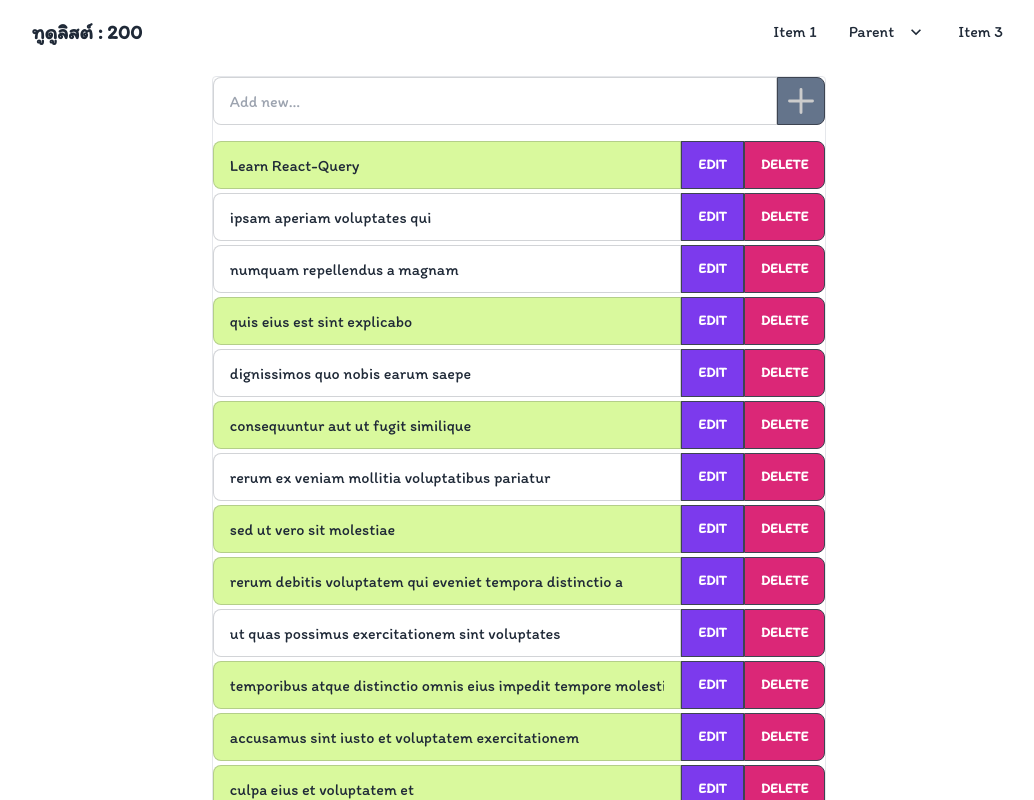
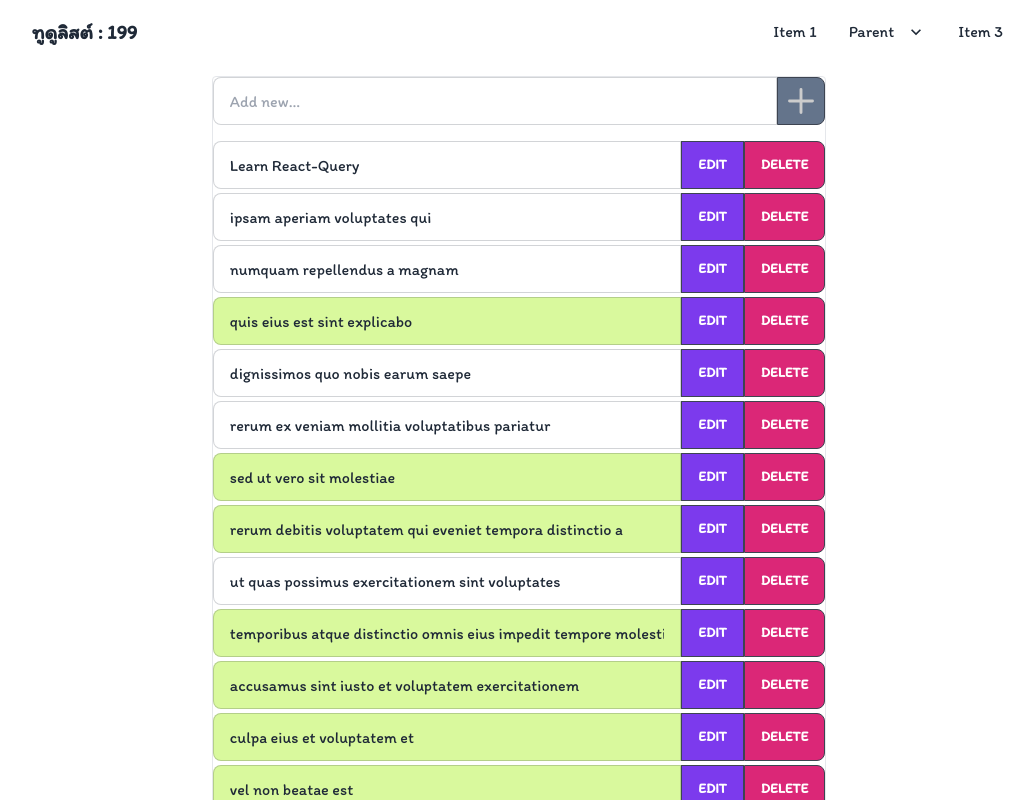
Before and after one commit to tratchapong/react-query02, a React (Create React App) app: page / in a window 1280 px wide. Shown: the top 800 px of the page, without its empty margins (121-1155 px from the left). Built offline with nearby package versions, Linux system fonts and the light colour scheme; data requests are answered from the project's data file; a web font is replaced by a local one.

Commit message:
UI : checkbox location

```diff
--- a/db/todo.json
+++ b/db/todo.json
@@ -1166,12 +1166,6 @@
     },
     {
       "userId": 10,
-      "id": 196,
-      "title": "consequuntur aut ut fugit similique",
-      "completed": true
-    },
-    {
-      "userId": 10,
       "id": 197,
       "title": "dignissimos quo nobis earum saepe",
       "completed": false
@@ -1196,7 +1190,7 @@
     },
     {
       "title": "Learn React-Query",
-      "completed": true,
+      "completed": false,
       "userId": 1,
       "id": 201
     }
--- a/src/features/TodoItem.jsx
+++ b/src/features/TodoItem.jsx
@@ -22,10 +22,12 @@ export default function TodoItem(props) {
   });
 
   const hdlOKClick = () => {
-    let okToUpdate = false
+    let okToUpdate = false;
     setEditMode(false);
-    okToUpdate = (title.trim() !== "" && title.trim() !== todo.title.trim()) || completed !== todo.completed
-    if(okToUpdate)
+    okToUpdate =
+      (title.trim() !== "" && title.trim() !== todo.title.trim()) ||
+      completed !== todo.completed;
+    if (okToUpdate)
       updateTodoMutation.mutate({
         ...todo,
         title,
@@ -41,20 +43,13 @@ export default function TodoItem(props) {
 
   return (
     <div className="form-control grow">
-      {editMode && (
-        <input
-          type="checkbox"
-          checked={completed}
-          className="checkbox checkbox-primary"
-          onChange={() => setCompleted(!completed)}
-        />
-      )}
+
       <label className="input-group">
         <input
           type="text"
           placeholder="Todo-item"
           className={`input input-bordered grow ${
-            todo.completed ? "bg-lime-200" : ""
+            completed ? "bg-lime-200" : ""
           }`}
           readOnly={!editMode}
           value={title}
@@ -65,9 +60,17 @@ export default function TodoItem(props) {
             Edit
           </span>
         ) : (
-          <span className="bg-violet-600 btn" onClick={hdlOKClick}>
-            Ok
-          </span>
+          <>
+            <input
+              type="checkbox"
+              checked={completed}
+              className="checkbox checkbox-primary self-center mx-1 rounded"
+              onChange={() => setCompleted(!completed)}
+            />
+            <span className="bg-violet-600 btn" onClick={hdlOKClick}>
+              Ok
+            </span>
+          </>
         )}
 
         <span className="bg-pink-600 btn" onClick={hdlDeleteClick}>
```
